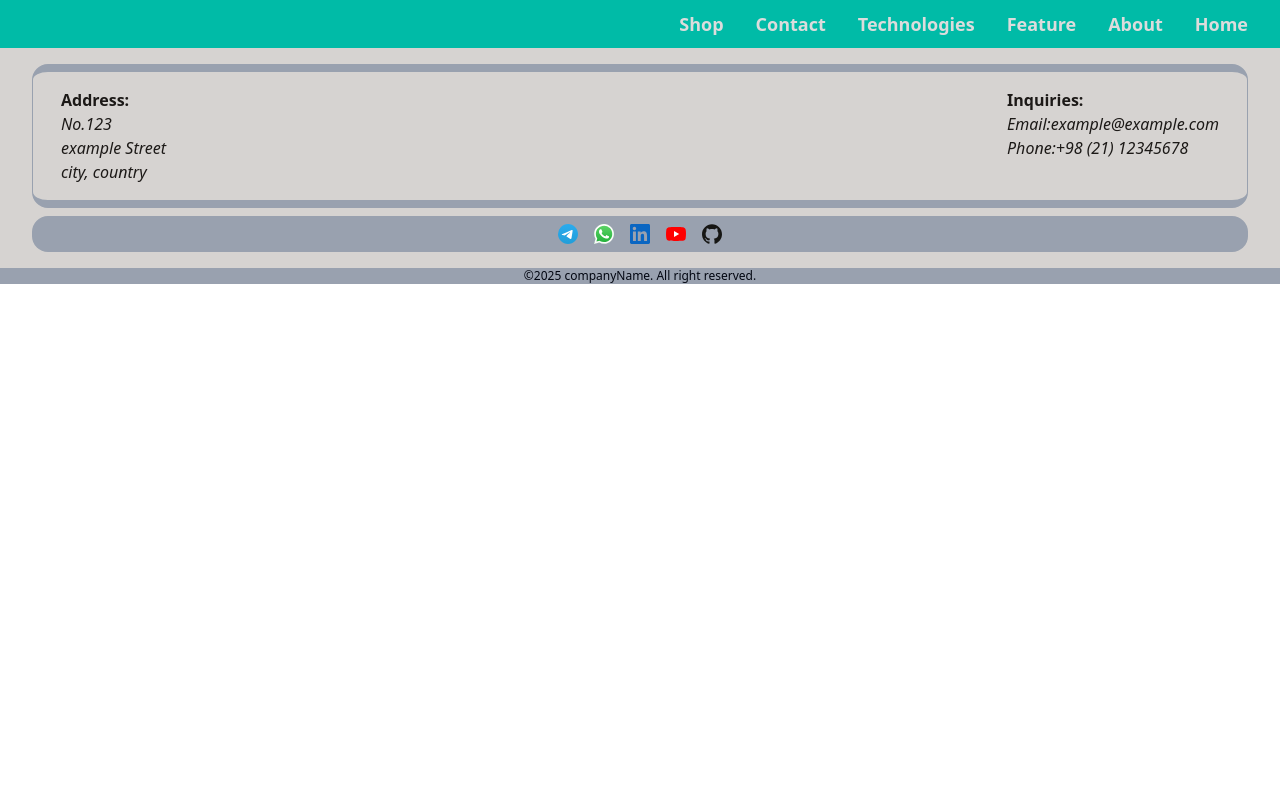
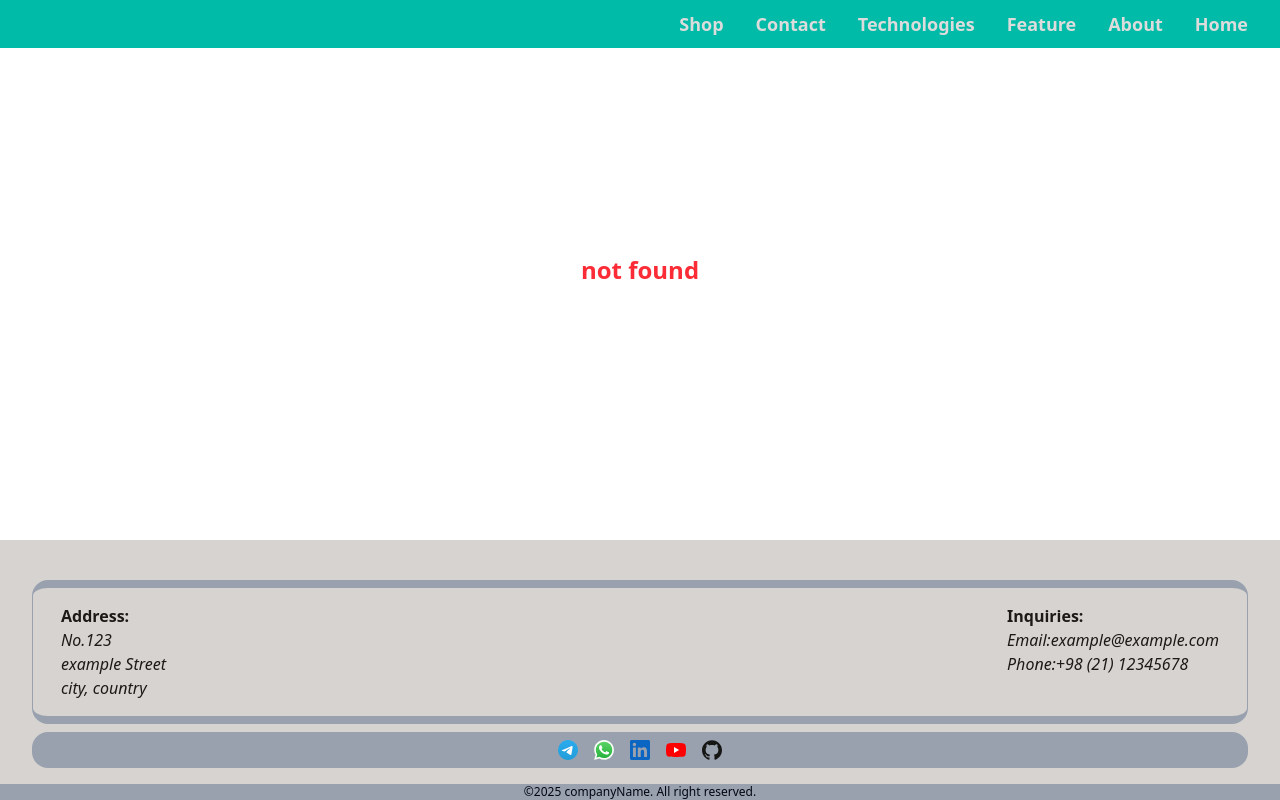
Before and after one commit to yaser-pakniyat/shop-demo, a Next.js app: page /shop/1 in a window 1280 px wide. Built offline with nearby package versions, Linux system fonts and the light colour scheme; some icons are missing.

Commit message:
style(Store): enhance layout and styling of not found message

```diff
--- a/pages/shop/[store]/index.tsx
+++ b/pages/shop/[store]/index.tsx
@@ -13,7 +13,11 @@ export default function Store() {
       storeCat = <TabletStore />;
       break;
     default:
-      storeCat = (<h2>not found</h2>);
+      storeCat = (
+        <div className="flex h-[calc(100vh-260px)] items-center justify-center">
+          <h2 className="text-2xl font-extrabold text-red-500">not found</h2>
+        </div>
+      );
       break;
   }
   return <div>{storeCat}</div>;
```
